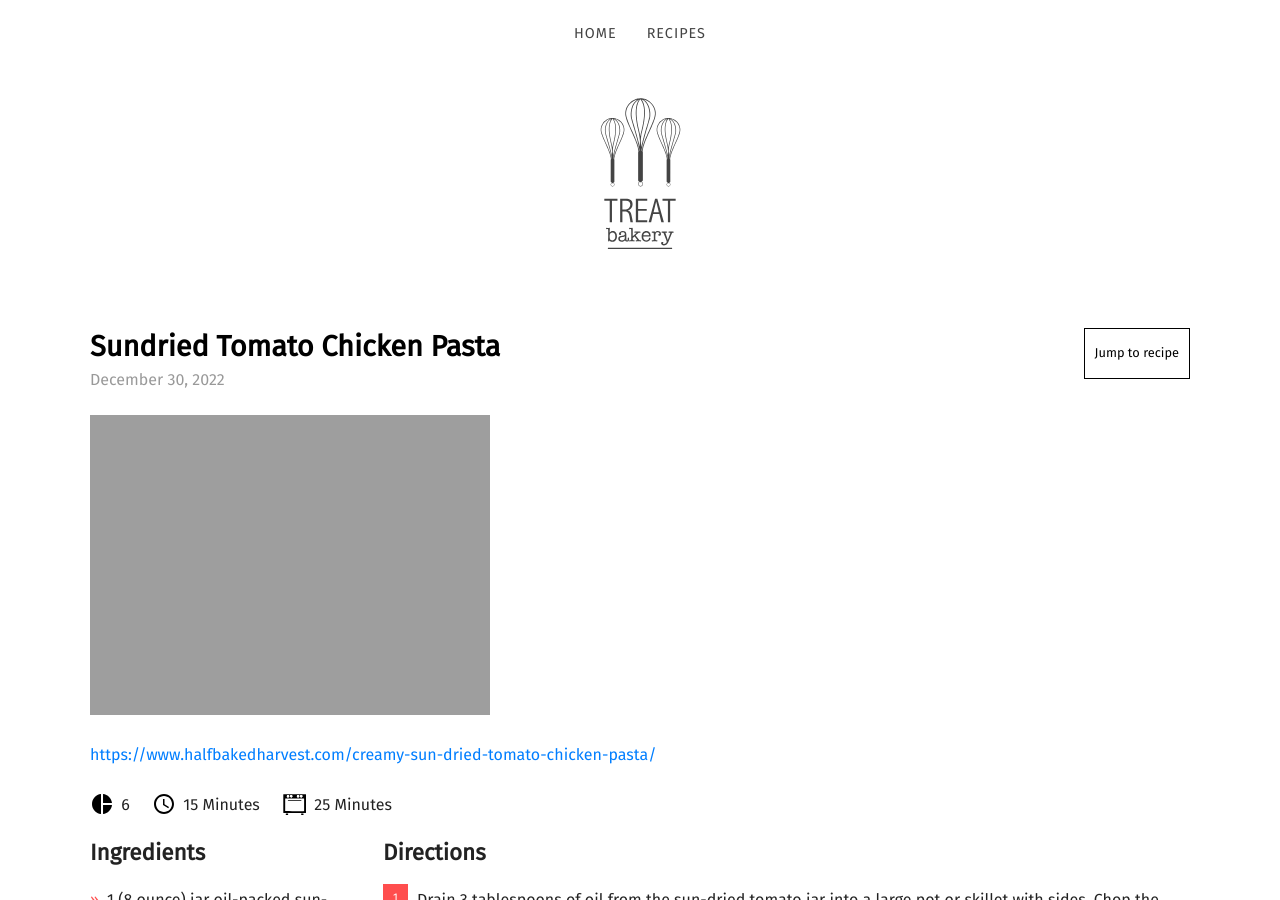
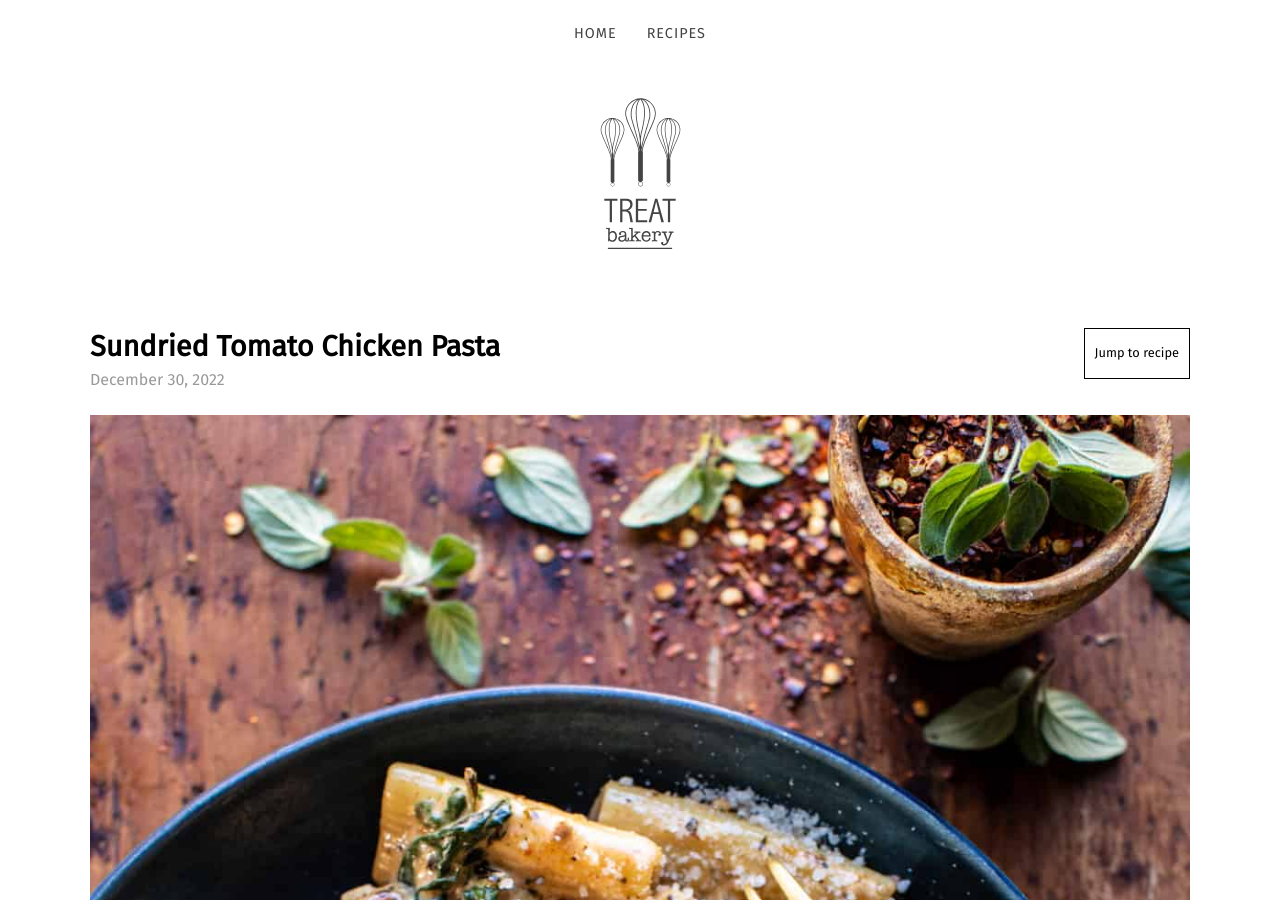
Before and after one commit to Luna-za-tuna/Personal_Recipe, a Jekyll site: the page built from _posts/2022-12-30-sundried-tomato-chicken-pasta.md, in a window 1280 px wide and 900 px high. Built offline with Jekyll 4.4.1, drawn with Linux system fonts in a browser that asks for light colours; nearby versions of some CDN libraries; some web fonts are replaced.

Commit message:
updated picture stuff

```diff
--- a/_posts/2022-12-30-sundried-tomato-chicken-pasta.md
+++ b/_posts/2022-12-30-sundried-tomato-chicken-pasta.md
@@ -4,7 +4,7 @@ categories:
   - Meals
   - Pastas
 date: 2022-12-30
-featured_image: https://luna-za-tuna.github.io/Personal_Recipe/images/sundried-tomato-chicken-pasta.jpg
+featured_image: https://luna-za-tuna.github.io/Personal_Recipe/images/sundried_tomato_chicken_pasta.jpg
 recipe:
   servings: 6
   prep: 15 Minutes
```
